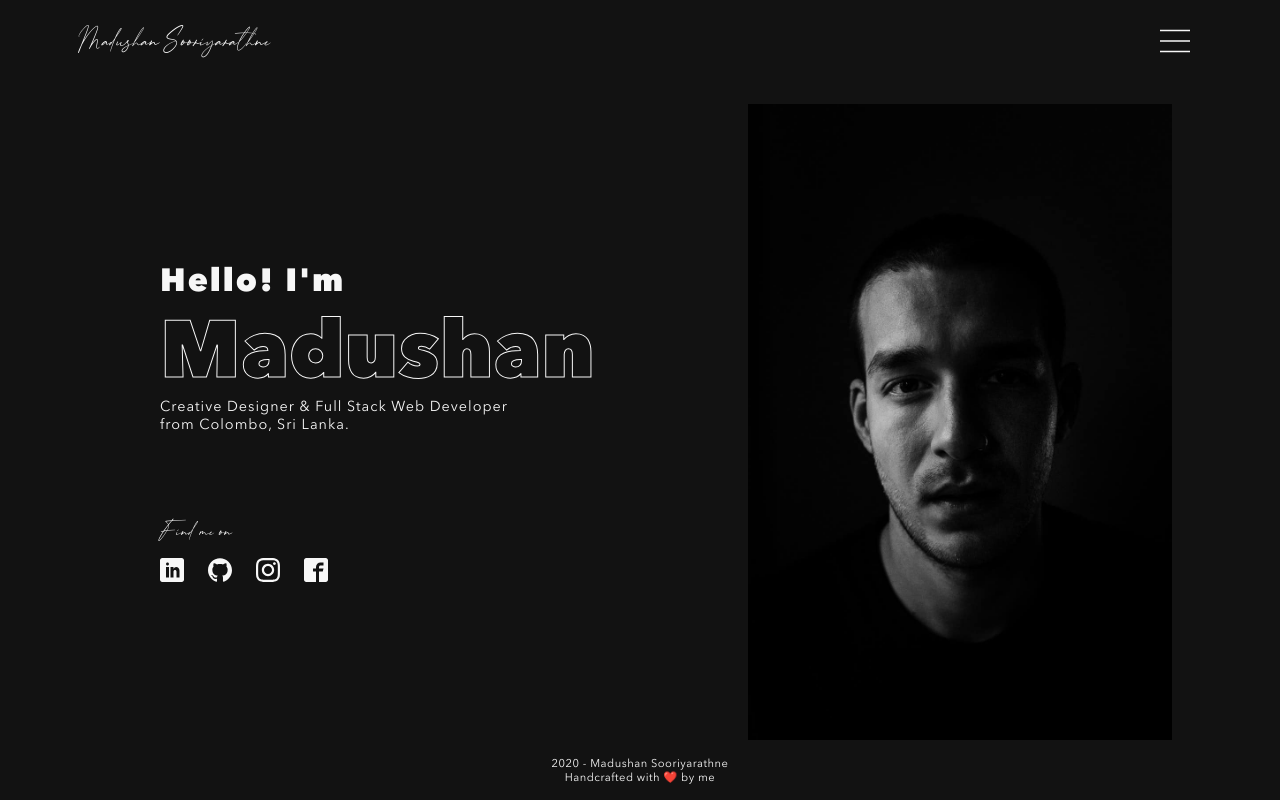
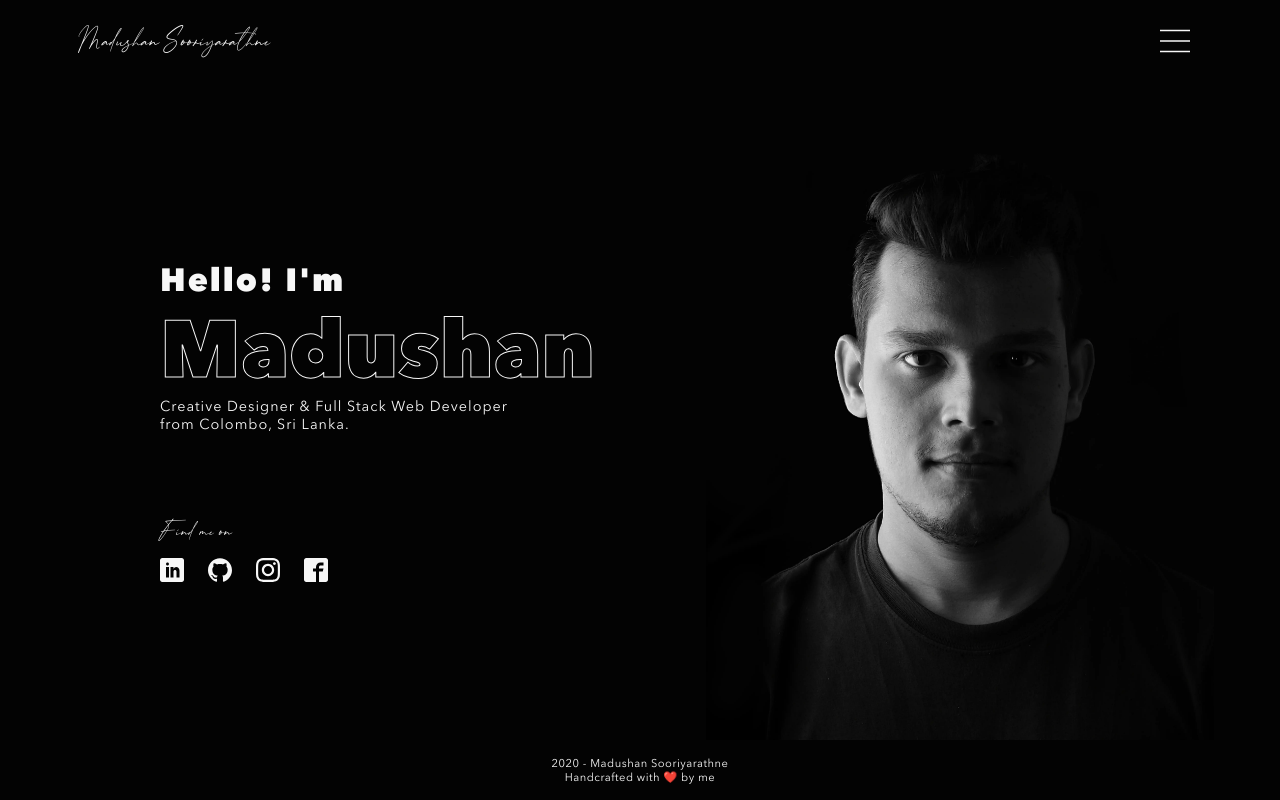
Before and after one commit to madushan-sooriyarathne/madushan-portfolio, a Next.js app: page / in a window 1280 px wide. Built offline with nearby package versions, Linux system fonts and the light colour scheme.

Commit message:
updated the hero portrait image

```diff
--- a/components/layout/hero-banner/HeroBannerStyles.js
+++ b/components/layout/hero-banner/HeroBannerStyles.js
@@ -125,7 +125,7 @@ const ImageWrapper = styled.div`
   width: 100%;
   height: 100%;
   min-height: 70rem;
-  background-image: url("/static/img/low-key-portrait.jpg");
+  background-image: url("/static/img/low-key-portrait.webp");
   background-repeat: no-repeat;
   background-size: contain;
   background-position: center;
--- a/styles/theme.js
+++ b/styles/theme.js
@@ -1,5 +1,5 @@
 const theme = {
-  colorBlack: "#121212",
+  colorBlack: "#030303",
   colorBlackLight: "#222222",
   colorWhite: "#f7f7f7",
   colorGray: "#3B3B3B",
```
Also changed, not shown: public/static/img/low-key-portrait.jpg (deleted).
